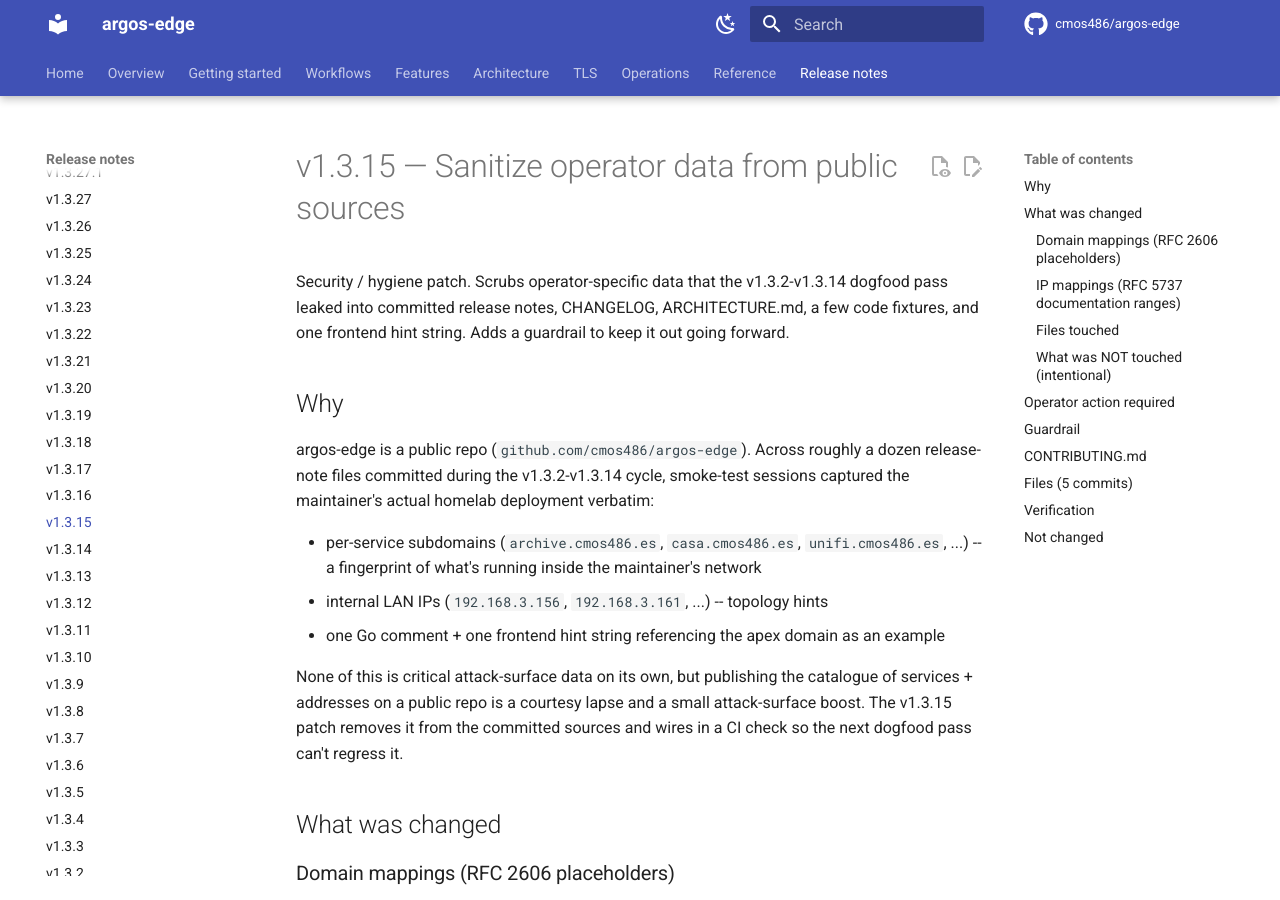
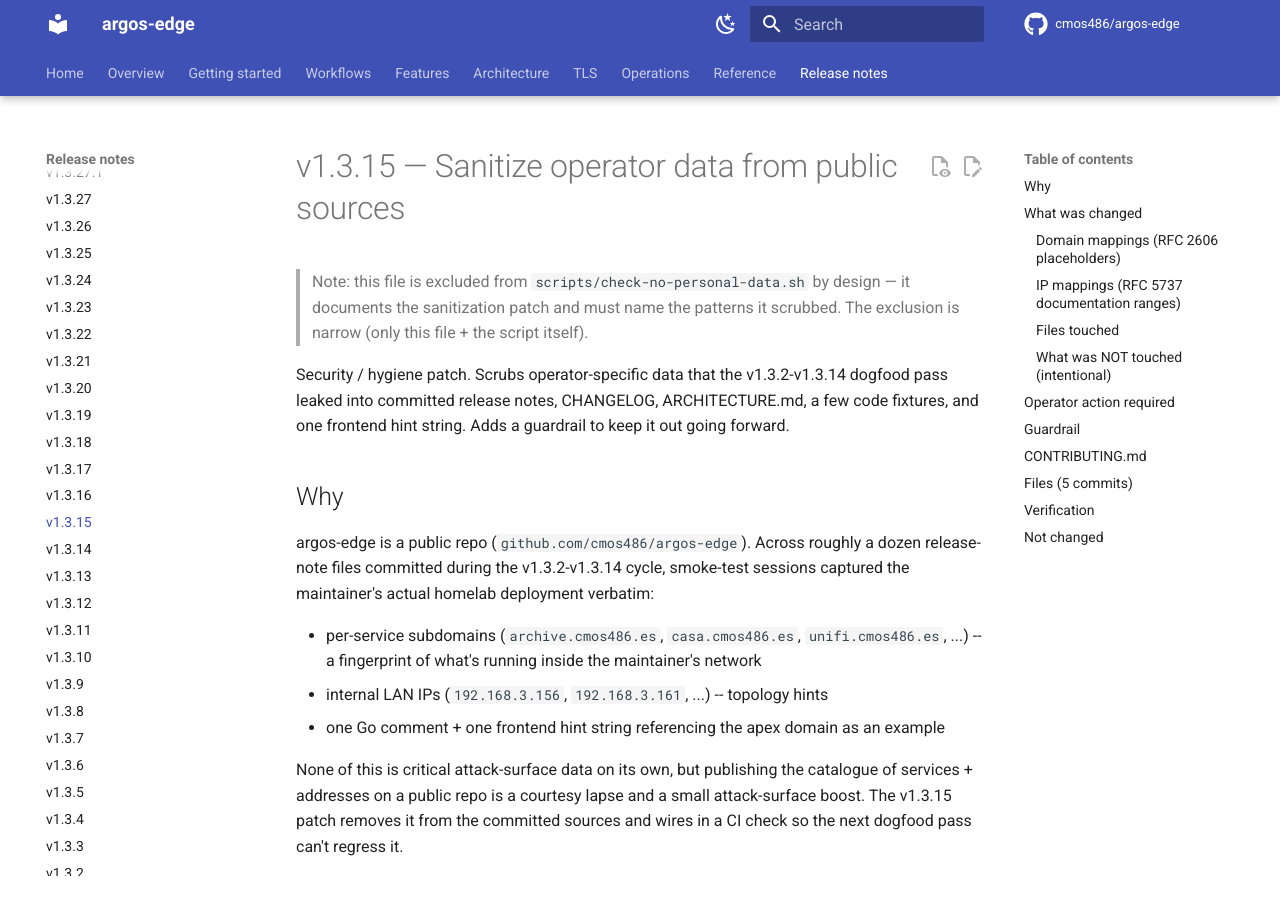
Before and after one commit to cmos486/argos-edge, an MkDocs documentation site: the page built from docs/release-notes/v1.3.15.md, in a window 1280 px wide and 900 px high. Built offline with MkDocs 1.6.1 and Material for MkDocs 9.7.7, drawn with Linux system fonts in a browser that asks for light colours; comment, search, counter and statistics services are not loaded.

Commit message:
docs(release-notes): clarify v1.3.15 sanitization exclusion
Adds a 1-paragraph note at the top of the file explaining that
v1.3.15.md is excluded from scripts/check-no-personal-data.sh
by design (the file IS the meta-record of the cleanup and must
name the patterns it scrubbed; removing the LEFT column of the
migration mapping tables would defeat the file's purpose).

Cost: 4 lines. Benefit: a reader who lands on this page via
docs-portal search isn't briefly puzzled by the operator-domain
appearance, and doesn't need git archaeology to understand why
the file is allowed to mention them.

Companion to the working-agreement audit (2026-04-28); the
exclusion itself is unchanged.

```diff
--- a/docs/release-notes/v1.3.15.md
+++ b/docs/release-notes/v1.3.15.md
@@ -1,4 +1,10 @@
 # v1.3.15 — Sanitize operator data from public sources
+
+> Note: this file is excluded from `scripts/check-no-personal-data.sh`
+> by design — it documents the sanitization patch and must name the
+> patterns it scrubbed. The exclusion is narrow (only this file + the
+> script itself).
+
 
 Security / hygiene patch. Scrubs operator-specific data that the
 v1.3.2-v1.3.14 dogfood pass leaked into committed release notes,
```
